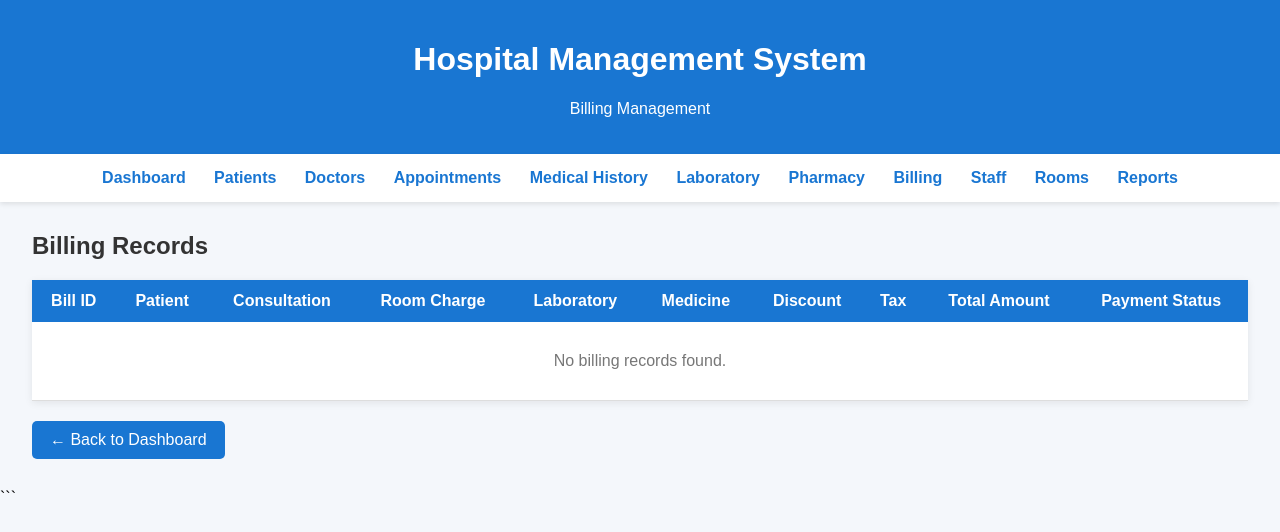
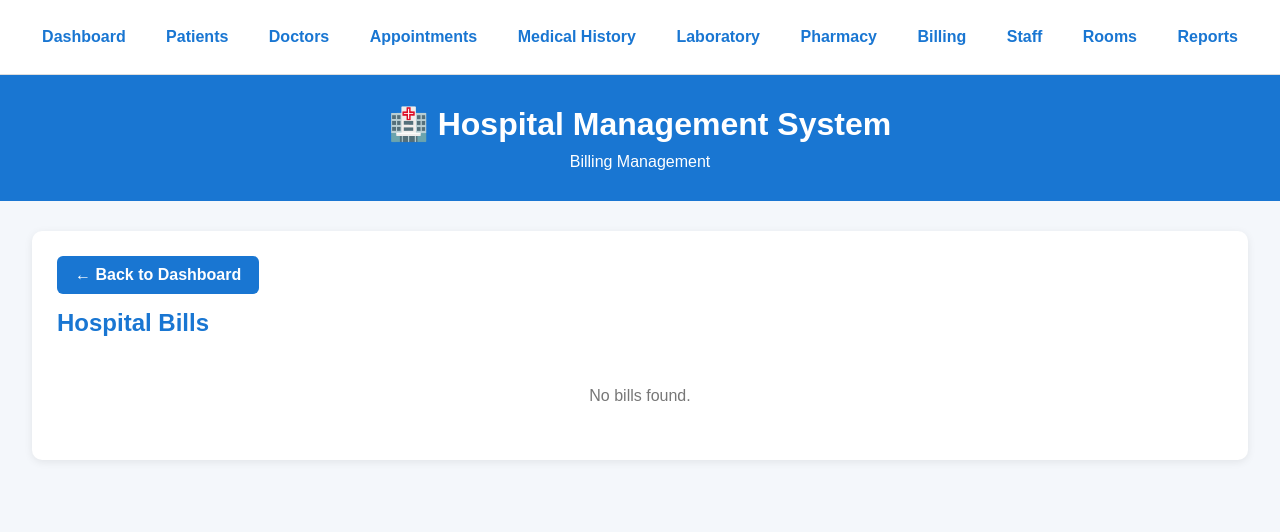
Before and after one commit to neelamharini0529-sketch/HospitalManagementSystem, a Flask app: template templates/billing.html in a window 1280 px wide. Shown: the top 532 px of the page. Run offline with Flask 3, Linux system fonts and the light colour scheme; the template is opened without the code that fills it, so the values that code supplies are empty.

Commit message:
Fix billing and laboratory pages

````diff
--- a/templates/billing.html
+++ b/templates/billing.html
@@ -8,111 +8,144 @@
     <title>Billing - Hospital Management System</title>
 
     <style>
+        * {
+            box-sizing: border-box;
+        }
+
         body {
             font-family: Arial, sans-serif;
+            background-color: #f4f7fb;
             margin: 0;
-            background-color: #f4f7fb;
+            padding: 0;
+            color: #333;
         }
 
-        header {
+        .navigation {
+            background-color: #ffffff;
+            padding: 15px;
+            text-align: center;
+            border-bottom: 1px solid #ddd;
+            box-shadow: 0 1px 4px rgba(0, 0, 0, 0.05);
+        }
+
+        .navigation a {
+            display: inline-block;
+            margin: 5px 8px;
+            padding: 8px 10px;
+            text-decoration: none;
+            color: #1976d2;
+            font-weight: bold;
+            border-radius: 5px;
+        }
+
+        .navigation a:hover {
+            background-color: #eaf3fc;
+        }
+
+        .header {
             background-color: #1976d2;
             color: white;
-            padding: 20px;
+            padding: 30px 20px;
             text-align: center;
         }
 
-        nav {
-            background-color: #ffffff;
-            padding: 15px;
-            text-align: center;
-            box-shadow: 0 2px 5px rgba(0, 0, 0, 0.1);
+        .header h1 {
+            margin: 0 0 10px;
         }
 
-        nav a {
-            text-decoration: none;
-            color: #1976d2;
-            margin: 0 12px;
-            font-weight: bold;
-        }
-
-        nav a:hover {
-            text-decoration: underline;
+        .header p {
+            margin: 0;
         }
 
         .container {
             width: 95%;
+            max-width: 1300px;
             margin: 30px auto;
         }
 
+        .content {
+            background-color: white;
+            padding: 25px;
+            border-radius: 10px;
+            box-shadow: 0 2px 8px rgba(0, 0, 0, 0.08);
+            overflow-x: auto;
+        }
+
         h2 {
-            color: #333;
-            margin-bottom: 20px;
+            color: #1976d2;
+            margin-top: 0;
         }
 
         table {
             width: 100%;
             border-collapse: collapse;
-            background-color: white;
-            box-shadow: 0 2px 8px rgba(0, 0, 0, 0.08);
+            margin-top: 20px;
+            min-width: 1000px;
         }
 
         th {
             background-color: #1976d2;
             color: white;
             padding: 12px;
-            text-align: center;
+            text-align: left;
+            white-space: nowrap;
         }
 
         td {
             padding: 12px;
             border-bottom: 1px solid #ddd;
-            text-align: center;
+            white-space: nowrap;
         }
 
         tr:hover {
-            background-color: #f1f7ff;
+            background-color: #f5f5f5;
+        }
+
+        .status {
+            font-weight: bold;
         }
 
         .paid {
-            color: green;
-            font-weight: bold;
+            color: #2e7d32;
         }
 
         .pending {
-            color: #d97706;
-            font-weight: bold;
+            color: #ef6c00;
         }
 
-        .empty {
+        .no-data {
             text-align: center;
             padding: 30px;
             color: #777;
         }
 
-        .back {
+        .back-button {
             display: inline-block;
-            margin-top: 20px;
+            margin-bottom: 15px;
             padding: 10px 18px;
             background-color: #1976d2;
             color: white;
             text-decoration: none;
-            border-radius: 5px;
+            border-radius: 6px;
+            font-weight: bold;
         }
 
-        .back:hover {
-            background-color: #125ca1;
+        .back-button:hover {
+            background-color: #125aa0;
+        }
+
+        @media (max-width: 800px) {
+            .container {
+                width: 98%;
+            }
         }
     </style>
 </head>
 
 <body>
 
-<header>
-    <h1>Hospital Management System</h1>
-    <p>Billing Management</p>
-</header>
+    <div class="navigation">
 
-<nav>
         <a href="/">Dashboard</a>
         <a href="/patients">Patients</a>
         <a href="/doctors">Doctors</a>
@@ -124,11 +157,23 @@
         <a href="/staff">Staff</a>
         <a href="/rooms">Rooms</a>
         <a href="/reports">Reports</a>
-</nav>
+
+    </div>
+
+    <div class="header">
+        <h1>🏥 Hospital Management System</h1>
+        <p>Billing Management</p>
+    </div>
 
     <div class="container">
 
-    <h2>Billing Records</h2>
+        <div class="content">
+
+            <a href="/" class="back-button">← Back to Dashboard</a>
+
+            <h2>Hospital Bills</h2>
+
+            {% if bills %}
 
             <table>
 
@@ -144,6 +189,7 @@
                         <th>Tax</th>
                         <th>Total Amount</th>
                         <th>Payment Status</th>
+                        <th>Bill Date</th>
                     </tr>
                 </thead>
 
@@ -157,40 +203,48 @@
 
                         <td>{{ bill[1] }}</td>
 
-                <td>₹{{ "%.2f"|format(bill[2]) }}</td>
+                        <td>
+                            ₹{{ "%.2f"|format(bill[2] or 0) }}
+                        </td>
 
-                <td>₹{{ "%.2f"|format(bill[3]) }}</td>
+                        <td>
+                            ₹{{ "%.2f"|format(bill[3] or 0) }}
+                        </td>
 
-                <td>₹{{ "%.2f"|format(bill[4]) }}</td>
+                        <td>
+                            ₹{{ "%.2f"|format(bill[4] or 0) }}
+                        </td>
 
-                <td>₹{{ "%.2f"|format(bill[5]) }}</td>
+                        <td>
+                            ₹{{ "%.2f"|format(bill[5] or 0) }}
+                        </td>
 
-                <td>{{ "%.2f"|format(bill[6]) }}%</td>
+                        <td>
+                            ₹{{ "%.2f"|format(bill[6] or 0) }}
+                        </td>
 
-                <td>{{ "%.2f"|format(bill[7]) }}%</td>
+                        <td>
+                            ₹{{ "%.2f"|format(bill[7] or 0) }}
+                        </td>
 
                         <td>
                             <strong>
-                        ₹{{ "%.2f"|format(bill[8]) }}
+                                ₹{{ "%.2f"|format(bill[8] or 0) }}
                             </strong>
                         </td>
 
-                <td>
-                    {% if bill[9] == "Paid" %}
-                        <span class="paid">Paid</span>
-                    {% else %}
-                        <span class="pending">{{ bill[9] }}</span>
+                        <td class="status
+                            {% if bill[9] == 'Paid' %}
+                                paid
+                            {% elif bill[9] == 'Pending' %}
+                                pending
                             {% endif %}
+                        ">
+                            {{ bill[9] }}
                         </td>
 
-            </tr>
+                        <td>{{ bill[10] }}</td>
 
-            {% else %}
-
-            <tr>
-                <td colspan="10" class="empty">
-                    No billing records found.
-                </td>
                     </tr>
 
                     {% endfor %}
@@ -199,10 +253,18 @@
 
             </table>
 
-    <a href="/" class="back">← Back to Dashboard</a>
+            {% else %}
+
+            <div class="no-data">
+                No bills found.
+            </div>
+
+            {% endif %}
+
+        </div>
 
     </div>
 
 </body>
+
 </html>
-```
````
Also changed, not shown: templates/laboratory.html (+65 -19 lines). Lines whose indentation alone changed are shown as unchanged.
